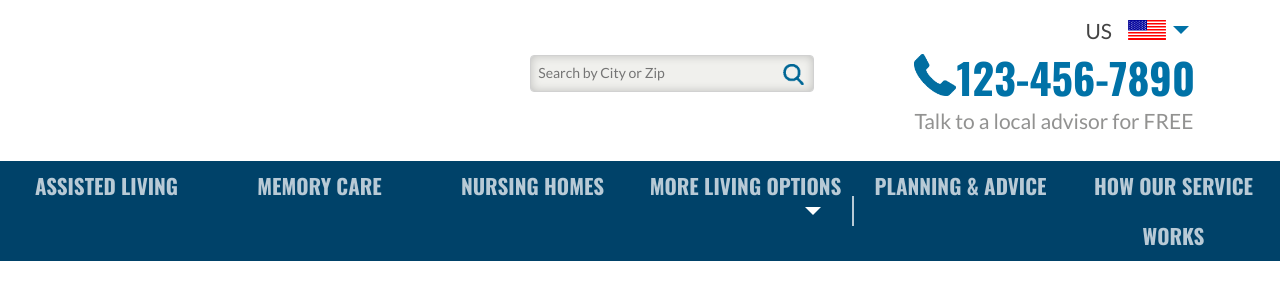
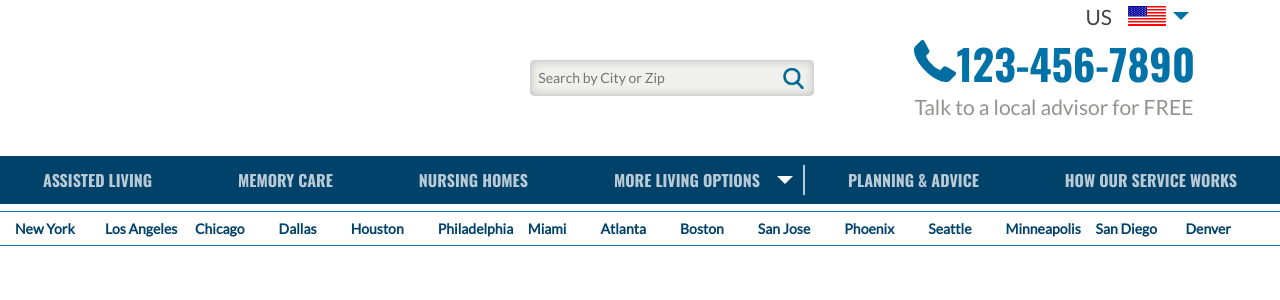
Before and after one commit to git-palace/header-mock, a React (Create React App) app: page / in a window 1280 px wide. Shown: the top 300 px of the page. Built offline with nearby package versions, Linux system fonts and the light colour scheme.

Commit message:
add sub nav

```diff
--- a/src/App.css
+++ b/src/App.css
@@ -5,7 +5,10 @@
 
 .header .top {
     display: flex;
-    padding: 1em 5em;
+    padding: 0 5em;
+    height: 156px;
+    background-color: #ffffff;
+    box-shadow: 0 0 8px rgba(0, 0, 0, .64);
 }
 
 .search-container {
@@ -132,20 +135,22 @@ ul.menu {
     padding: 0;
     display: flex;
     font-family: 'Oswald';
-    background-color: #004269;
-    color: #b8cad6;
+    background-color: #00426A;
+    color: #B9CAD5;
     text-transform: uppercase;
+    margin: 0;
 }
 
 .menu>.item {
-    flex-basis: 0;
-    -webkit-box-flex: 1;
     flex-grow: 1;
     text-align: center;
-    line-height: 50px;
-    font-size: 1.5em;
+    height: 48px;
+    line-height: 48px;
+    font-size: 16px;
     font-weight: bold;
+    font-stretch: normal;
     cursor: pointer;
+    position: relative;
 }
 
 .menu .spliter {
@@ -168,34 +173,96 @@ ul.menu {
     border-top-color: #ffffff;
     border-width: 8px;
     margin-left: -8px;
-    top: calc(50% - 4px);
-    right: 1.5em;
+    top: 20px;
+    right: 10px;
+}
+
+.menu .item.has-child:hover::after {
+    transform: rotate(-90deg);
+    transition: transform 0.3s;
 }
 
 .menu .item.has-child ul {
-    display: block;
+    visibility: hidden;
+    opacity: 0;
     position: absolute;
+    top: 100%;
     left: 0;
-    top: 50px;
-    right: 0;
+    width: 100%;
+    transform: translateY(-2em);
+    z-index: -1;
+    transition: all 0.3s ease-in-out 0s, visibility 0s linear 0.3s, z-index 0s linear 0.01s;
+    background-color: #004269;
+    list-style: none;
+    box-shadow: 0 2px 4px 0 rgba(0, 0, 0, 0.16), 0 2px 8px 0 rgba(0, 0, 0, 0.12);
     padding: 0;
-    list-style: none;
-    background-color: #004269;
-    transition: all 0.3s ease;
-    transform: scale(0);
-    transform-origin: 90% 0;
-    box-shadow: 0 2px 4px 0 rgba(0, 0, 0, 0.16), 0 2px 8px 0 rgba(0, 0, 0, 0.12);
 }
 
 .menu .item.has-child:hover ul {
-    transform: scale(1);
+    visibility: visible;
+    opacity: 1;
+    z-index: 1;
+    transform: translateY(0%);
+    transition-delay: 0s, 0s, 0.3s;
 }
 
 .menu .item a {
     display: block;
+    position: relative;
 }
 
 .menu .item a:hover {
     color: #ffffff;
-    background-color: #0072a7;
 }
+
+.menu .item:not(.child)>a:hover::after {
+    content: " ";
+    position: absolute;
+    left: 0;
+    right: 0;
+    bottom: 0;
+    border: 1px solid #ffffff;
+}
+
+.sub-menu {
+    display: flex;
+    align-items: center;
+    margin: 0.5em 0;
+    padding: 8px 15px;
+    font-size: 1em;
+    color: #00426a;
+    font-weight: bold;
+    border-top: 1px solid #0072a7;
+    border-bottom: 1px solid #0072a7;
+}
+
+.sub-menu a {
+    flex-grow: 1;
+    cursor: pointer;
+    max-width: 90px;
+}
+
+.sub-menu a:first-child {
+    margin-left: auto;
+}
+
+.sub-menu a:last-child {
+    margin-right: auto;
+}
+
+.sub-menu a:hover{
+    text-shadow: 0px 0px #0072a7;
+}
+
+@media (max-width: 1024px) {
+    .header .top {
+        padding: 0 2em;
+    }
+    .menu>.item {
+        font-size: 0.9em;
+    }
+    .menu .item.has-child::after {
+        border-width: 4px;
+        margin-left: -4px;
+    }
+}
--- a/src/App.js
+++ b/src/App.js
@@ -28,7 +28,61 @@ class App extends Component {
       }, {
         title: "How our service works",
         child: false
-      }]
+      }],
+      navItems3: {
+        us: [{
+          title: "New York"
+        }, {
+          title: "Los Angeles"
+        }, {
+          title: "Chicago"
+        }, {
+          title: "Dallas"
+        }, {
+          title: "Houston"
+        }, {
+          title: "Philadelphia"
+        }, {
+          title: "Miami"
+        }, {
+          title: "Atlanta"
+        }, {
+          title: "Boston"
+        }, {
+          title: "San Jose"
+        }, {
+          title: "Phoenix"
+        }, {
+          title: "Seattle"
+        }, {
+          title: "Minneapolis"
+        }, {
+          title: "San Diego"
+        }, {
+          title: "Denver"
+        }],
+        ca: [{
+          title: "Toronto"
+        }, {
+          title: "Vancouver"
+        }, {
+          title: "Calgary"
+        }, {
+          title: "Edmonton"
+        }, {
+          title: "Ottawa"
+        }, {
+          title: "Mississauga"
+        }, {
+          title: "Winnipeg"
+        }, {
+          title: "London"
+        }, {
+          title: "Surrey"
+        }, {
+          title: "Hamilton"
+        }]
+      }
     };
 
     this.openOtherLangs = this.openOtherLangs.bind(this);
@@ -96,19 +150,19 @@ class App extends Component {
               this.state.navItems1.map((menuItem, idx) => {
                 return (
                   <li className={"item menu-1 " + (menuItem.child ? "has-child" : "")} key={idx}>
-                    <a>{menuItem.title}</a>
+                    <a><span>{menuItem.title}</span></a>
 
-                    { menuItem.child ?
+                    {menuItem.child ?
                       <ul>
                         {
                           menuItem.child.map((item, c_idx) => {
                             return (
-                              <li className="item" key={c_idx}><a>{item}</a></li>
+                              <li className="child item" key={c_idx}><a><span>{item}</span></a></li>
                             )
                           })
                         }
                       </ul>
-                    : null }
+                      : null}
                   </li>
                 )
               })
@@ -118,12 +172,22 @@ class App extends Component {
               this.state.navItems2.map((menuItem, idx) => {
                 return (
                   <li className="item menu-2" key={idx}>
-                    <a>{menuItem.title}</a>
+                    <a><span>{menuItem.title}</span></a>
                   </li>
                 )
               })
             }
           </ul>
+        </div>
+
+        <div className="sub-menu">
+          {
+            this.state.navItems3[this.state.sel_lang].map((item, key) => {
+              return (
+                <a key={key}>{item.title}</a>
+              )
+            })
+          }
         </div>
       </div >
     );
```
